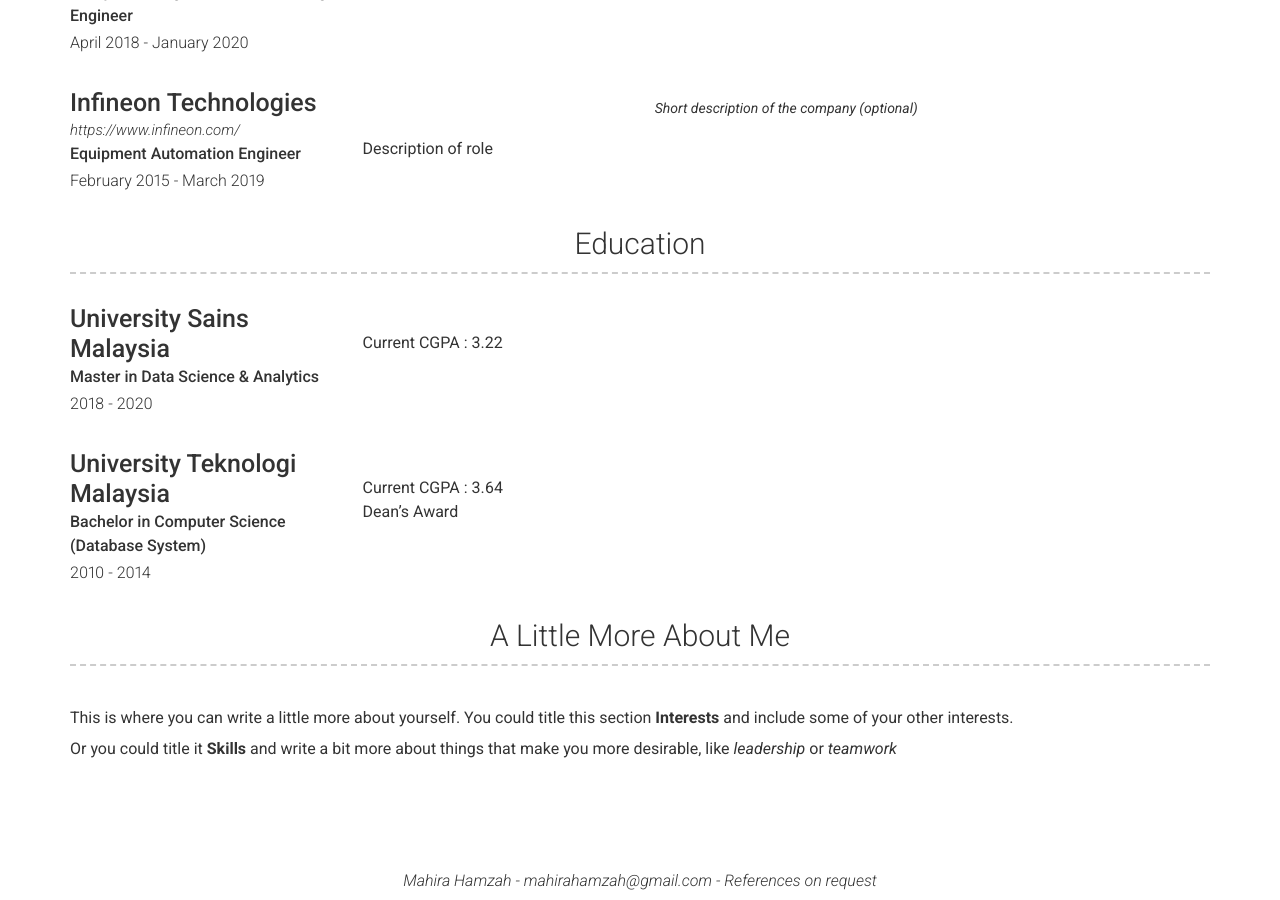
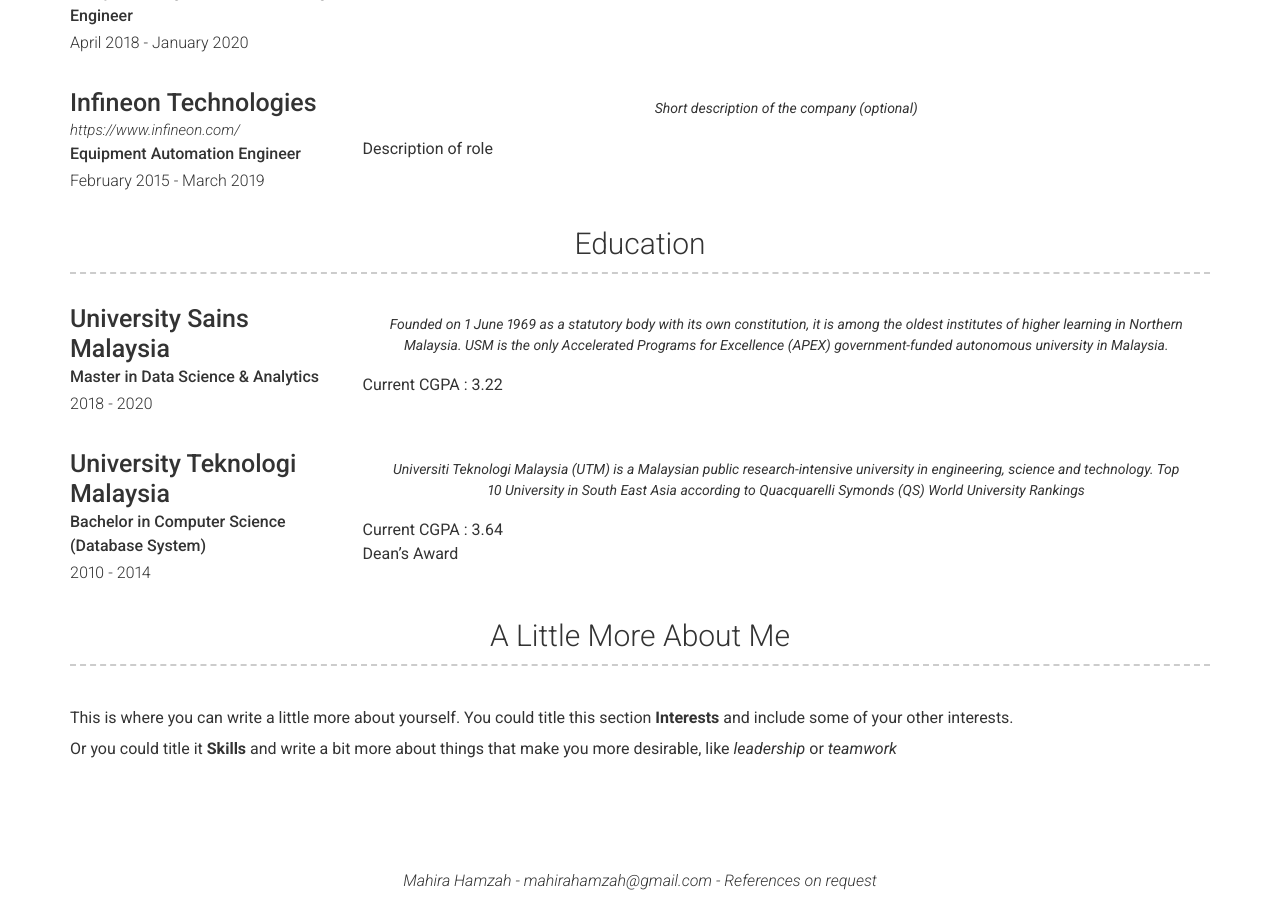
Before and after one commit to mahirahamzah/Resume, a Jekyll site: the page built from index.md, in a window 1280 px wide and 900 px high, scrolled down 1146 px. Built offline with Jekyll 4.4.1, drawn with Linux system fonts in a browser that asks for light colours; nearby versions of some CDN libraries.

Commit message:
Update education.yml

```diff
--- a/_data/education.yml
+++ b/_data/education.yml
@@ -4,7 +4,7 @@
   dates: 2018 - 2020
   qualification: Master in Data Science & Analytics
   quote: >
-
+    Founded on 1 June 1969 as a statutory body with its own constitution, it is among the oldest institutes of higher learning in Northern Malaysia. USM is the only Accelerated Programs for Excellence (APEX) government-funded autonomous university in Malaysia.
   description: | # this will include new lines to allow paragraphs
     Current CGPA : 3.22
 
@@ -14,7 +14,7 @@
   dates: 2010 - 2014
   qualification: Bachelor in Computer Science (Database System)
   quote: >
-
+    Universiti Teknologi Malaysia (UTM) is a Malaysian public research-intensive university in engineering, science and technology. Top 10 University in South East Asia according to Quacquarelli Symonds (QS) World University Rankings
   description: | # this will include new lines to allow paragraphs
     Current CGPA : 3.64 <br>
     Dean's Award
```
